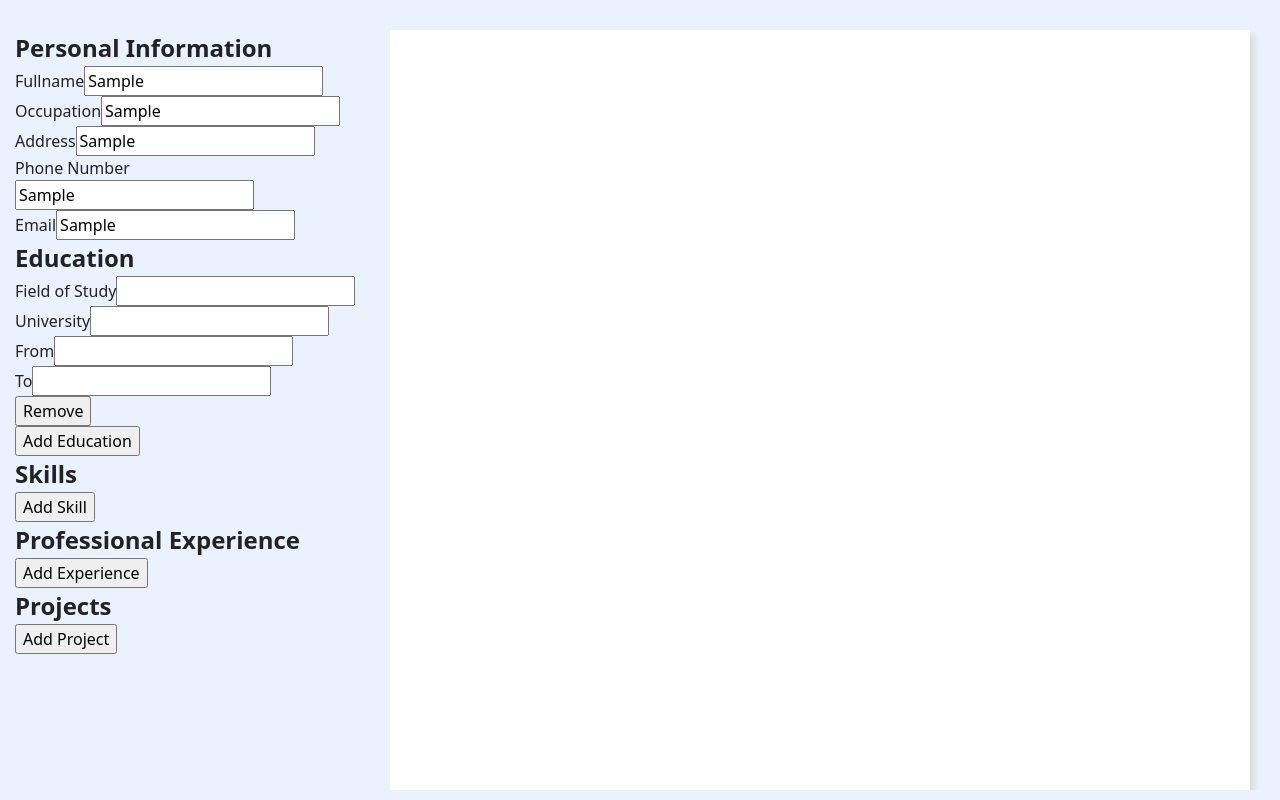
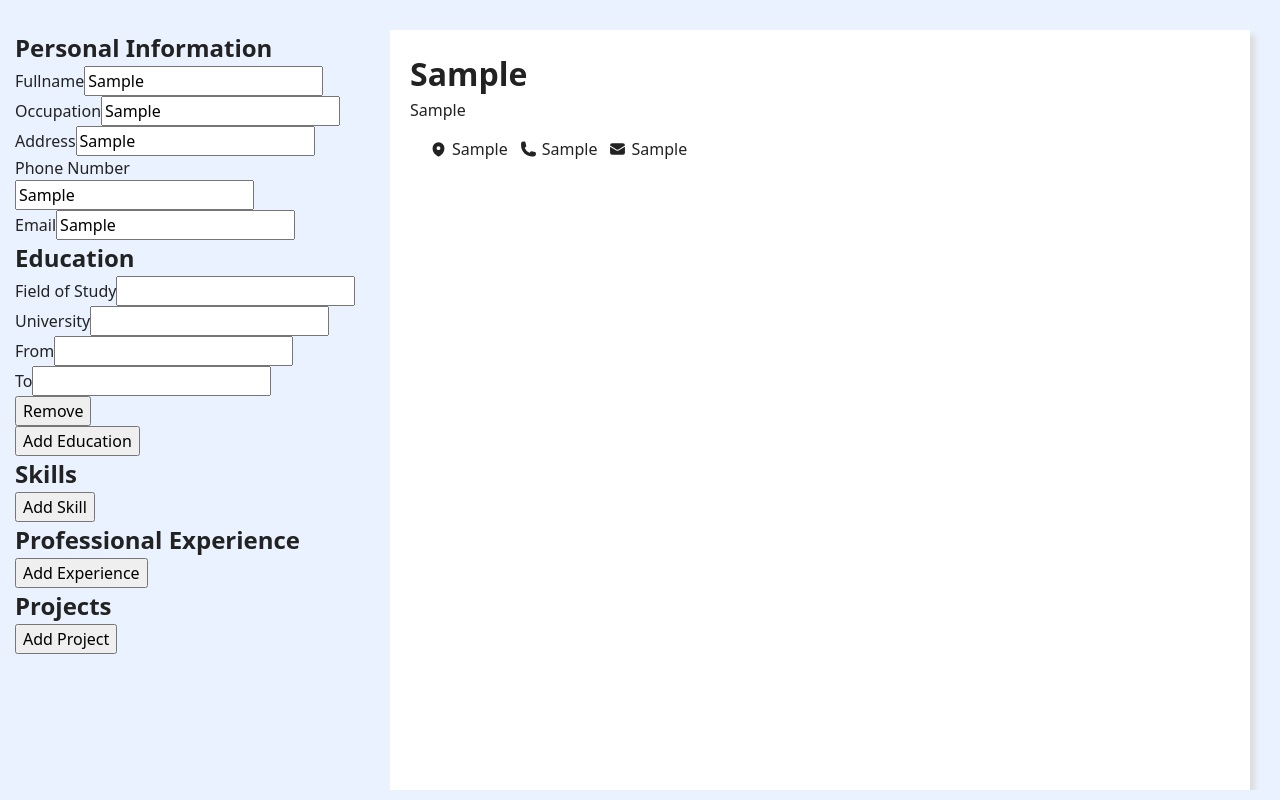
Before and after one commit to ivan-mangulabnan/cv-creation-app, a React (Vite) app: page / in a window 1280 px wide. Both pictures are taken after typing "Sample", "Sample", "Sample", "Sample", "Sample" into the empty fields and a click on the button "Add Education". Built offline with nearby package versions, Linux system fonts and the light colour scheme.

Commit message:
Add display for personal info section

```diff
--- a/src/App.jsx
+++ b/src/App.jsx
@@ -1,4 +1,5 @@
 import './App.css';
+import './styles/utils.css';
 import { MainContent } from './components/main-content.jsx';
 
 function App() {
--- a/src/components/resume-display.jsx
+++ b/src/components/resume-display.jsx
@@ -5,38 +5,34 @@ export function ResumeDisplay ({formData}) {
   return (
     <div className="resume-display">
       <div className='sheet'>
-        {/* <PersonalInformationSection formData={formData}/> */}
+        <PersonalInfo personalInfo={formData.personalInfo}/>
       </div>
     </div>
   )
 }
 
-const PersonalInformationSection = ({formData}) => {
-  const sections = [
-    { wrapperClass: 'address-section', value: formData.address, svg: AddressSVG, svgClass: 'address-svg' },
-    { wrapperClass: 'phone-section', value: formData['phone-number'], svg: PhoneSVG, svgClass: 'phone-svg' },
-    { wrapperClass: 'email-section', value: formData.email, svg: EmailSVG, svgClass: 'email-svg' }
-  ];
+function PersonalInfo ({personalInfo}) {
+  const svgs = {
+    address: AddressSVG,
+    phoneNum: PhoneSVG,
+    email: EmailSVG
+  }
 
   return (
-    <section>
-      <h1>{formData.fullname}</h1>
-      <p>{formData.occupation}</p>
-      <div className='contacts-div'>
-        { sections
-          .filter(section => section.value?.trim())
-          .map(section => <ContactSection key={section.wrapperClass} wrapperClass={section.wrapperClass} value={section.value} Svg={section.svg} svgClass={section.svgClass}/>)
-        }
+    <div>
+      <h1>{personalInfo.fullname}</h1>
+      <p>{personalInfo.occupation}</p>
+      <div className='contact-list'>
+        { Object.entries(personalInfo.contact ?? {}).map(([key, value]) => {
+          const Icon = svgs[key];
+          return (
+            <div key={key} className='flex gap-point-5'>
+              { value !== '' && <Icon /> }
+              <span>{value}</span>
+            </div>
+          )
+        }) }
       </div>
-    </section>
-  )
-}
-
-function ContactSection ({wrapperClass, value, Svg, svgClass}) {
-  return (
-    <div className={`${wrapperClass}`}>
-      <Svg classname={svgClass}/>
-      <p>{value}</p>
     </div>
   )
 }
--- a/src/styles/resume-display.css
+++ b/src/styles/resume-display.css
@@ -15,25 +15,12 @@
   padding: 2rem 2rem;
 }
 
-.contacts-div {
+.contact-list {
   display: flex;
   flex-wrap: wrap;
   gap: 1.2rem;
   padding: 0 2rem;
-}
-
-.contacts-div div p {
-  width: 100%;
-  min-width: 3rem;
-}
-
-.address-section,
-.email-section,
-.phone-section {
-  min-height: 1rem;
-  display: flex;
-  align-items: center;
-  gap: .4rem;
+  margin-top: 1.5rem;
 }
 
 .icon-svg {
--- /dev/null
+++ b/src/styles/utils.css
@@ -0,0 +1,7 @@
+.flex {
+  display: flex;
+}
+
+.gap-point-5 {
+  gap: .5rem;
+}
```
